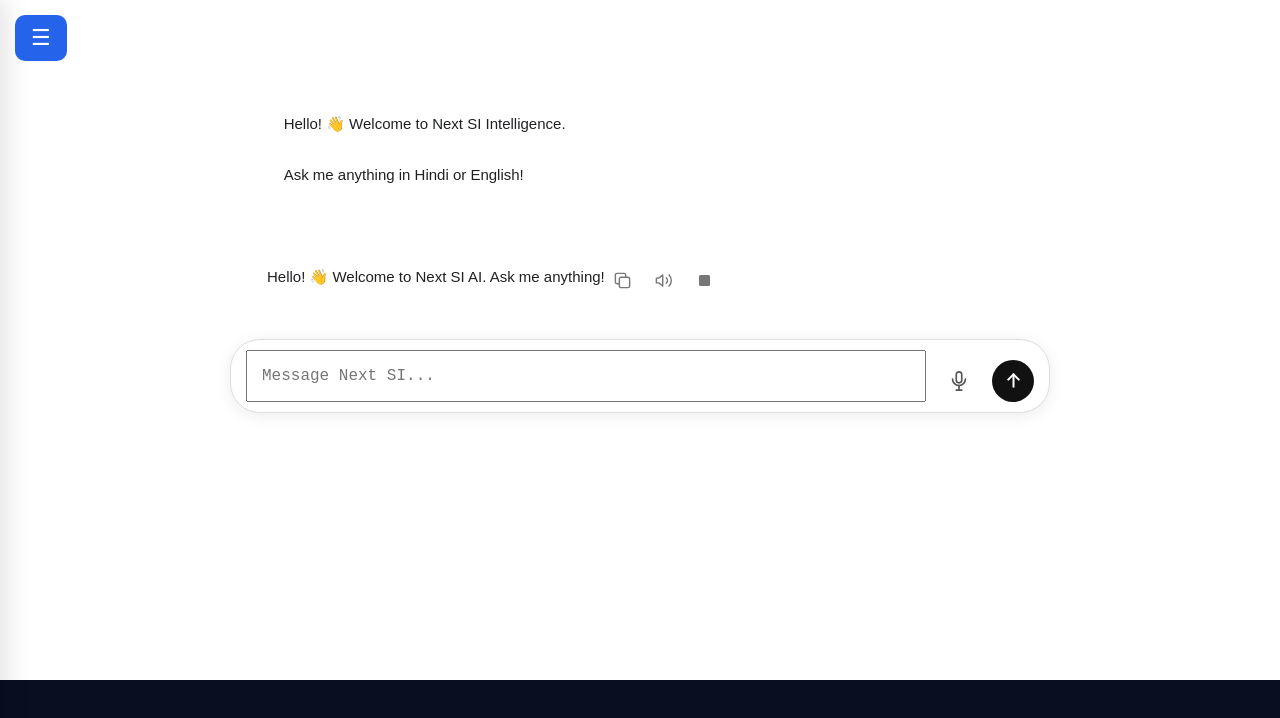
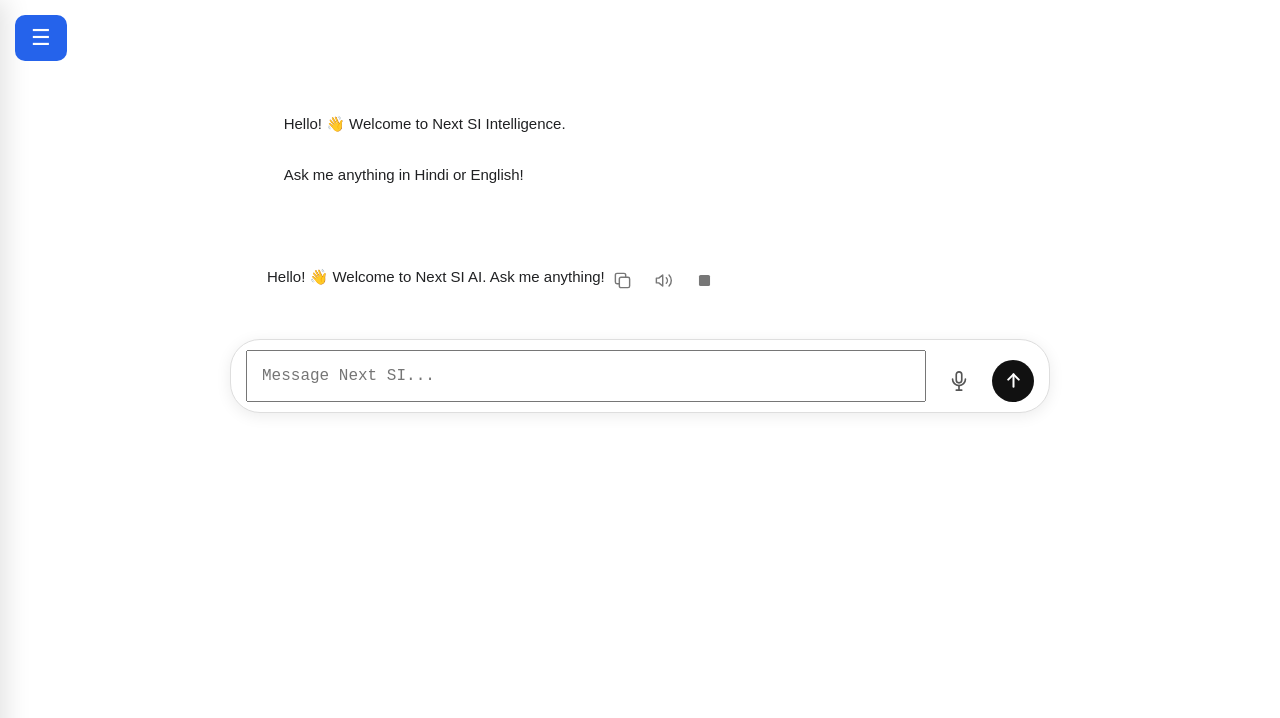
Before and after one commit to kamleshsaini941320-maker/next-si, a plain HTML site: page index.html in a window 1280 px wide. Both pictures are taken after a click on the button "Start Chatting 🚀". Drawn offline with Linux system fonts and the light colour scheme.

Commit message:
Adjust container height and overflow properties
Updated container styles to use full height and prevent overflow.

```diff
--- a/index.html
+++ b/index.html
@@ -53,7 +53,10 @@ header p {
 
 .container {
   display: flex;
-  min-height: 85vh;
+  height: 100vh;
+  min-height: 0;
+  overflow: hidden;
+  box-sizing: border-box;
 }
 #chatDashboard.chat-active {
   display: flex !important;
```
